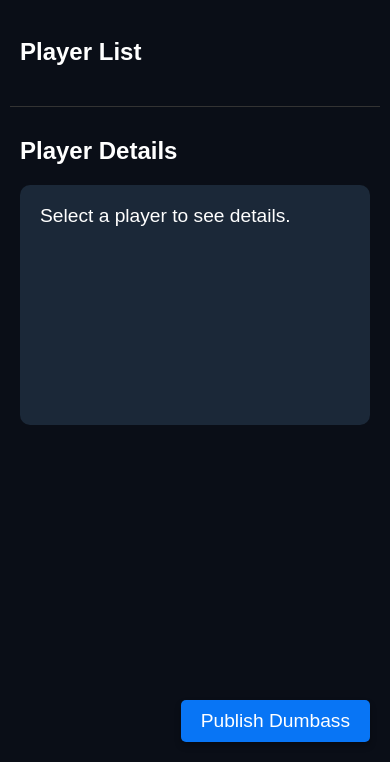
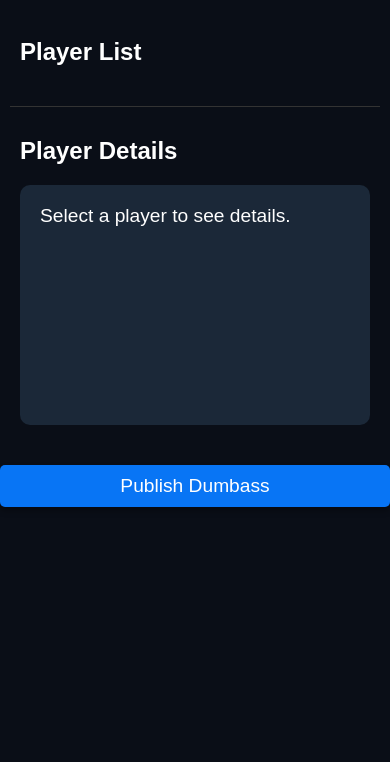
Before and after one commit to RRRiderrr/OW2DumbDB, a plain HTML site: page index.html in a window 390 px wide. Shown: the part 82-844 px from the top of the page. Drawn offline with Linux system fonts and the light colour scheme; no server answers.

Commit message:
Update styles.css

```diff
--- a/styles.css
+++ b/styles.css
@@ -57,7 +57,7 @@ main {
   width: 30%;
   border-right: 1px solid #333;
   padding: 20px;
-  max-height: 80vh; /* При желании можно убрать, если не нужен скролл */
+  max-height: 80vh; /* Если не нужно ограничение высоты со скроллом — уберите */
   overflow-y: auto;
   box-sizing: border-box;
 }
@@ -108,7 +108,7 @@ main {
   opacity: 1;
 }
 
-/* Пагинация — идёт потоком (позиция static), чтобы не наезжать на последний элемент */
+/* Пагинация в потоке, чтобы не наезжать на последний элемент */
 .pagination {
   margin-top: 15px; /* Отступ сверху от последнего игрока */
   display: flex;
@@ -231,10 +231,10 @@ main {
   border: none;
 }
 
-/* Фиксированная кнопка всегда на одном месте в углу */
+/* На ПК (и больших экранах) кнопка внизу справа, зафиксирована */
 .publish-button {
   position: fixed;
-  bottom: 20px;   /* Если на некоторых телефонах съезжает под "вырез", можно увеличить, например 60px */
+  bottom: 20px;
   right: 20px;
   background-color: #0875f5;
   color: #fff;
@@ -248,7 +248,7 @@ main {
   text-align: center;
   box-shadow: 0 4px 6px rgba(0, 0, 0, 0.3);
   transition: background-color 0.3s ease, transform 0.3s ease;
-  z-index: 9999; /* Чтобы поверх всего */
+  z-index: 9999;
 }
 
 .publish-button:hover {
@@ -290,14 +290,15 @@ main {
   }
 }
 
-/* 2) Для экранов до 768px (смартфоны) */
+/* 2) Для экранов до 768px (смартфоны и маленькие планшеты) */
 @media (max-width: 768px) {
-  /* Уходим в столбик */
+  /* Верстаем в один столбик */
   main {
     flex-direction: column;
     padding: 10px;
   }
 
+  /* Список и детали на всю ширину */
   .player-list,
   .player-details {
     width: 100%;
@@ -315,6 +316,7 @@ main {
     margin-top: 10px;
   }
 
+  /* Уменьшаем размер шрифта */
   .player-list li {
     font-size: 2rem;
   }
@@ -332,8 +334,16 @@ main {
     height: 50px;
   }
 
+  /* YouTube iframe растягиваем на всю ширину */
   .youtube-container iframe {
     max-width: 100%;
     height: auto;
   }
+
+  /* --- Ключевое отличие на мобильном: кнопка «едет» со скроллом --- */
+  .publish-button {
+    position: static;       /* «Сбрасываем» фиксированное положение */
+    margin: 20px auto;      /* Чтобы она была по центру внизу */
+    display: block;
+  }
 }
```
